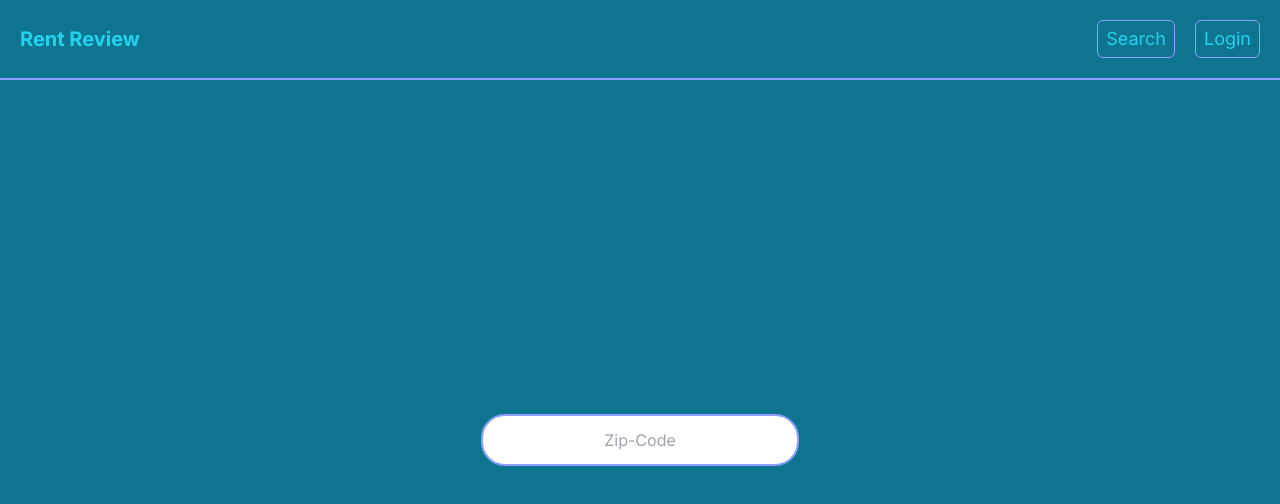
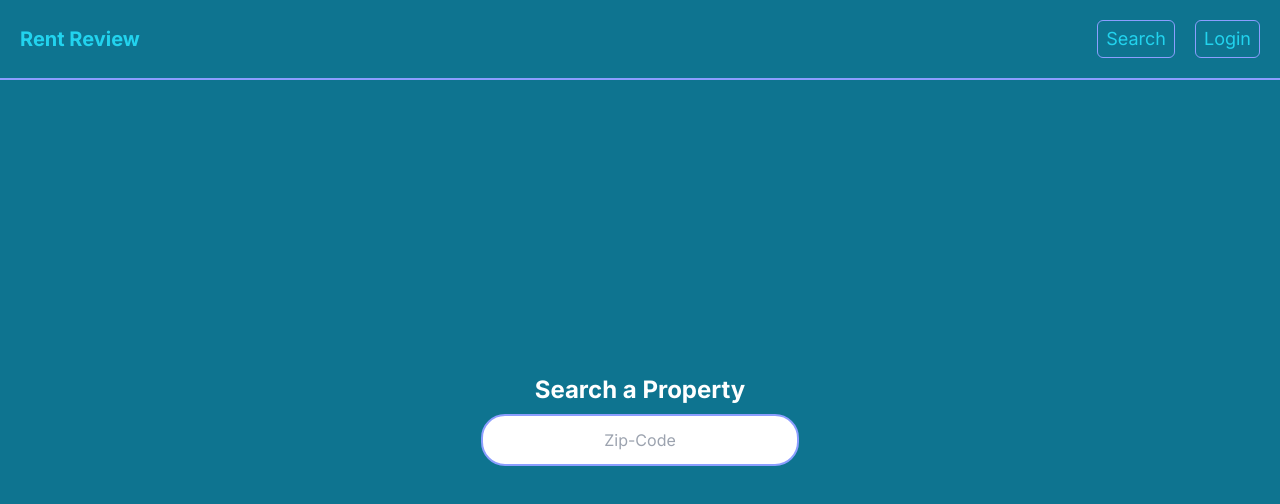
Before and after one commit to CaolanCode/Rent-Review, a Next.js app: page /search in a window 1280 px wide. Shown: the top 504 px of the page. Built offline with nearby package versions, Linux system fonts and the light colour scheme.

Commit message:
add title to search

```diff
--- a/src/app/search/page.js
+++ b/src/app/search/page.js
@@ -2,7 +2,8 @@ import SearchInput from "./search-input"
 
 export default function SearchPage() {
   return (
-    <div className="flex justify-center items-center h-[90vh]">
+    <div className="flex justify-center items-center h-[90vh] flex-col gap-2 pb-[5vh]">
+      <h1 className="text-2xl text-white font-bold">Search a Property</h1>
       <SearchInput />
     </div>
   )
```
